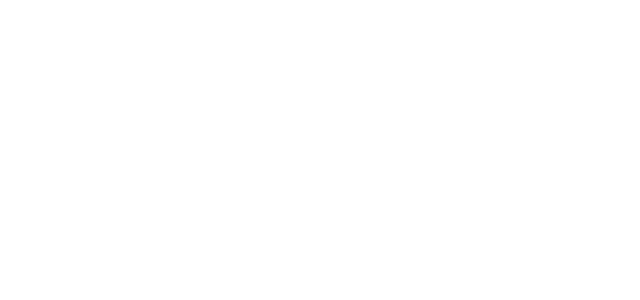
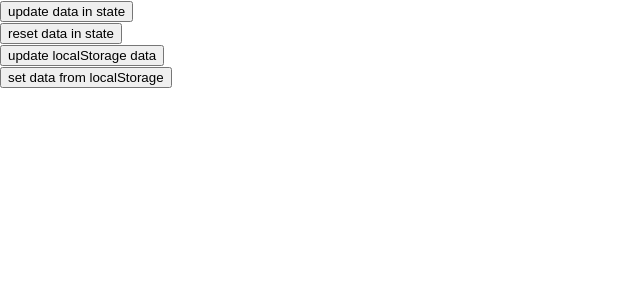
Before and after one commit to TheMartinCrabtree/test-rpg-v1, a React (Create React App) app: page / in a window 1280 px wide. Shown: the top 300 px of the page, without its empty margins (0-640 px from the left). Built offline with nearby package versions, Linux system fonts and the light colour scheme.

Commit message:
worked out read-write for local storage

```diff
--- a/src/App.js
+++ b/src/App.js
@@ -1,8 +1,10 @@
-
+import React from "react";
+import Main from "./components/Main";
 
 function App() {
   return (
     <div>
+      <Main />
     </div>
   );
 }
--- a/src/components/Main/index.jsx
+++ b/src/components/Main/index.jsx
@@ -0,0 +1,45 @@
+import React, {ReactNode, useState} from "react";
+import styled from "styled-components";
+
+const testData = [
+    {name: "angela"},
+    {name: "camille"},
+];
+
+const getLocalStorageData = () =>{
+        let data = localStorage.getItem('game-data');
+        return data ? JSON.parse(data) : [];
+}
+
+const saveLocalStorageData =(data, updateCallback)=>{
+    localStorage.setItem('game-data', JSON.stringify(data));
+    return updateCallback(getLocalStorageData());
+}
+
+const Main = (props)=>{
+    const [gameData, setData] = useState(getLocalStorageData);
+    console.log("gameData", gameData);
+    console.log("localStorage data", getLocalStorageData);
+
+
+    return(
+        <div>
+            <div>
+                <button onClick={()=>setData(testData)} >update data in state</button>
+            </div>
+            <div>
+                <button onClick={()=>setData([])} >reset data in state</button>
+            </div>
+            <div>
+                <button onClick={()=>saveLocalStorageData(gameData, setData)} >update localStorage data</button>
+            </div>
+            <div>
+                <button>set data from localStorage</button>
+            </div>
+
+
+        </div>
+    )
+};
+
+export default Main;
```
